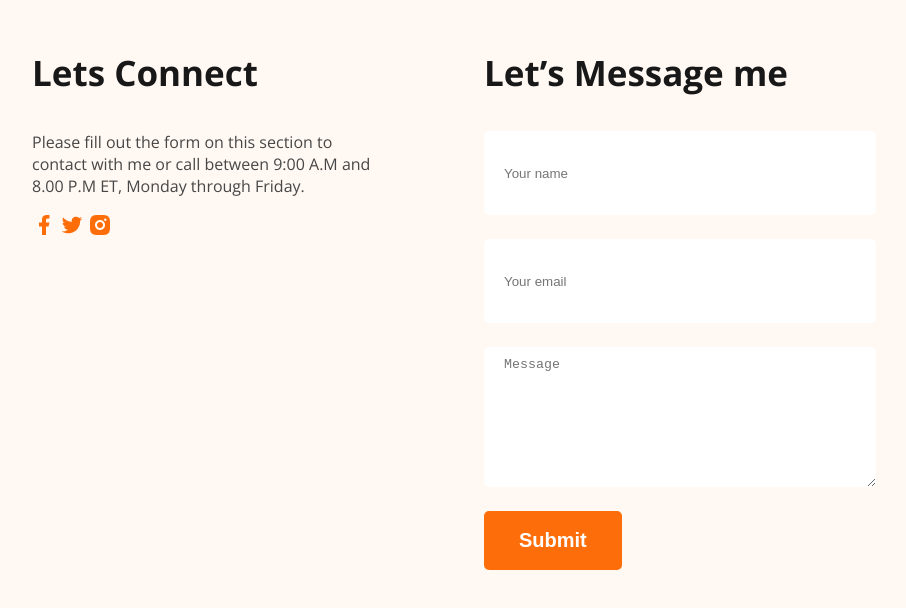
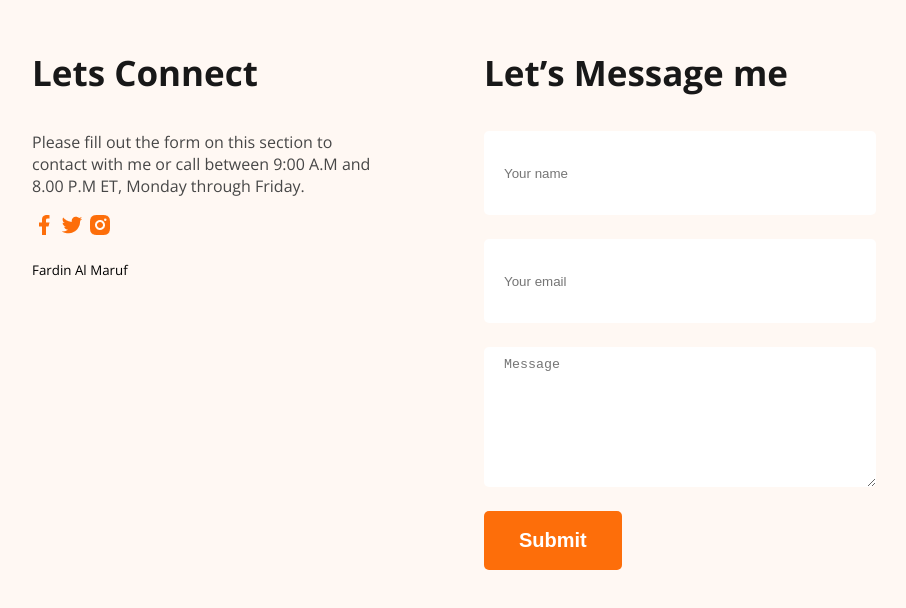
Before and after one commit to marufalfardin/web-developer-portfolio, a plain HTML site: page index.html in a window 1280 px wide. Shown: the part 3619-4227 px from the top of the page, without its empty margins (206-1112 px from the left). Drawn offline with nearby package versions, Linux system fonts and the light colour scheme.

Commit message:
name added

```diff
--- a/index.html
+++ b/index.html
@@ -168,6 +168,7 @@
             <a href="twitter.com"><img src="images/icons/twitter.png" alt=""></a>
             <a href="instagram.com"><img src="images/icons/insta.png" alt=""></a>
          </div>
+         <p><small>Fardin Al Maruf</small></p>
       </div>
       <div class="footer-column">
         <h3 class="section-title">Let’s Message me</h3>
```
